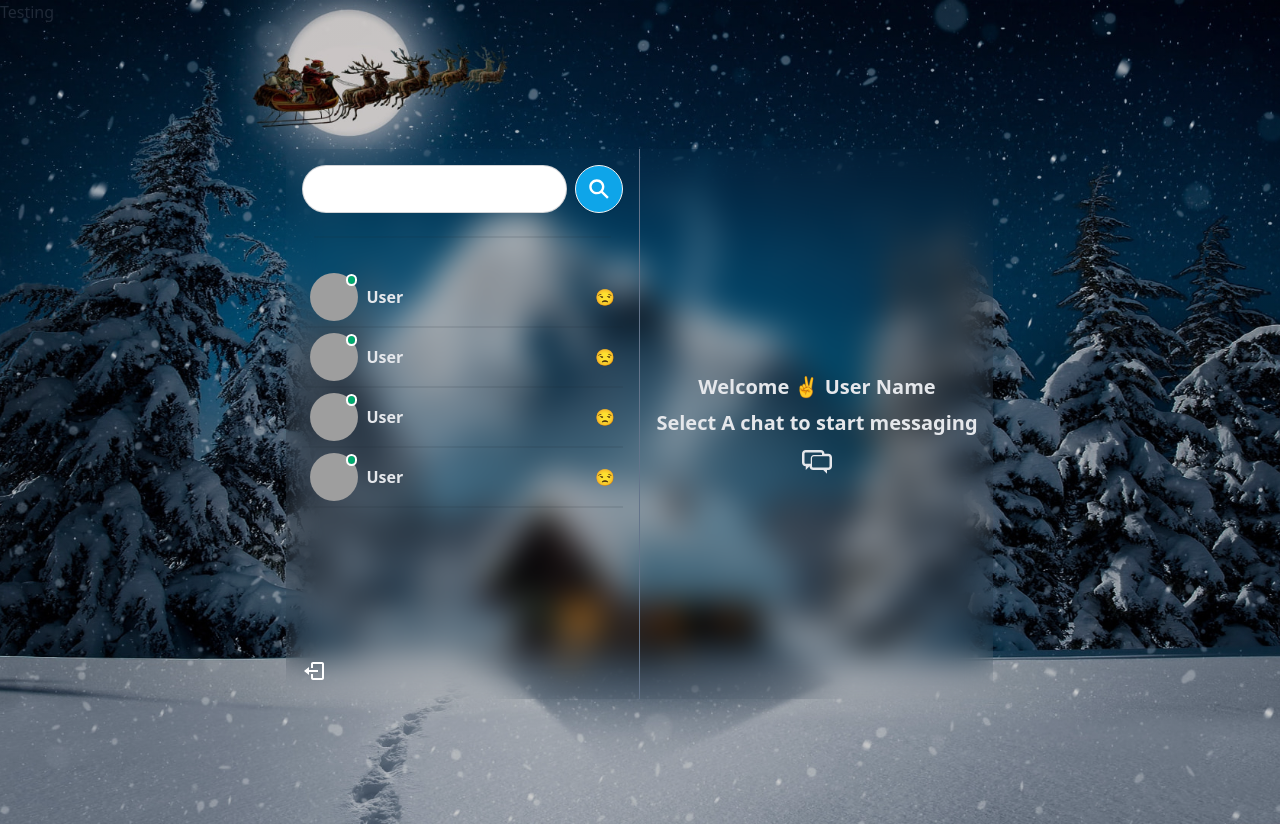
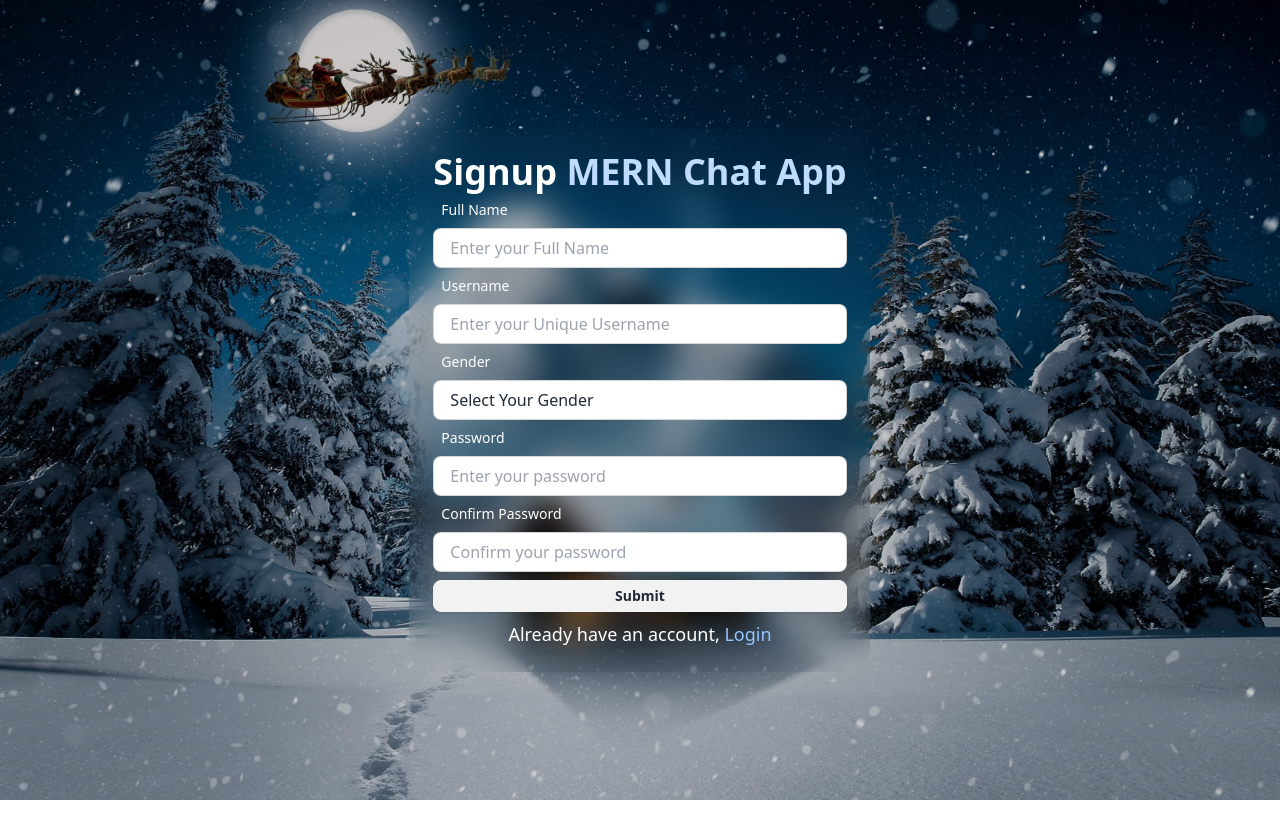
Before and after one commit to usman-s-mahmood/MERN-Chat-App, a React (Vite) app in the folder frontend/: page /signup in a window 1280 px wide. After the commit the page ends 800 px from the top, so only its background shows below. Built offline with nearby package versions, Linux system fonts and the light colour scheme; grey boxes are pictures that could not be loaded.

Commit message:
added react-router-dom for smooth navigation

```diff
--- a/frontend/src/App.jsx
+++ b/frontend/src/App.jsx
@@ -1,4 +1,5 @@
 // import './index.css'
+import { Route, Routes } from 'react-router-dom';
 import Home from './pages/home/home.jsx';
 import Login from './pages/login/Login.jsx';
 import Signup from './pages/signup/Signup.jsx';
@@ -6,10 +7,13 @@ const App = () => {
 
   return (
     <>
-    <h1>Testing </h1>
-    <div className="p-4 h-screen flex items-center justify-center">
-      <Home />
-    </div>
+      <div className="p-4 h-screen flex items-center justify-center">
+    <Routes>
+      <Route path='/' element={<Home />} />
+      <Route path='/login' element={<Login />} />
+      <Route path='/signup' element={<Signup />} />
+    </Routes>
+      </div>
     </>
   );
 }
--- a/frontend/src/main.jsx
+++ b/frontend/src/main.jsx
@@ -2,9 +2,12 @@ import { StrictMode } from 'react'
 import { createRoot } from 'react-dom/client'
 import App from './App.jsx'
 import './index.css'
+import {BrowserRouter} from 'react-router-dom';
 
 createRoot(document.getElementById('root')).render(
   <StrictMode>
+  <BrowserRouter>
     <App />
+  </BrowserRouter>
   </StrictMode>,
 )
--- a/frontend/src/pages/login/Login.jsx
+++ b/frontend/src/pages/login/Login.jsx
@@ -1,4 +1,5 @@
 import React from 'react'
+import { Link } from 'react-router-dom'
 
 const Login = () => {
   return (
@@ -16,6 +17,10 @@ const Login = () => {
           <div className="text-center">
             <button className="btn btn-block btn-sm mt-2" type='submit'>Submit</button>
           </div>
+          <div className="text-center mt-2">
+          <span className="text-lg text-white">Create an account, <Link to='/signup' className='text-blue-300'>Signup</Link></span>
+
+          </div>
         </form>
       </div>
 
--- a/frontend/src/pages/signup/Signup.jsx
+++ b/frontend/src/pages/signup/Signup.jsx
@@ -1,4 +1,5 @@
 import React from 'react'
+import { Link } from 'react-router-dom';
 
 const Signup = () => {
   return (
@@ -30,6 +31,11 @@ const Signup = () => {
           <div className="text-center">
             <button className="btn btn-block btn-sm mt-2" type='submit'>Submit</button>
           </div>
+
+          <div className="text-center mt-2">
+          <span className="text-lg text-white">Already have an account, <Link to='/login' className='text-blue-300'>Login</Link></span>
+
+          </div>
         </form>
       </div>
 
```
